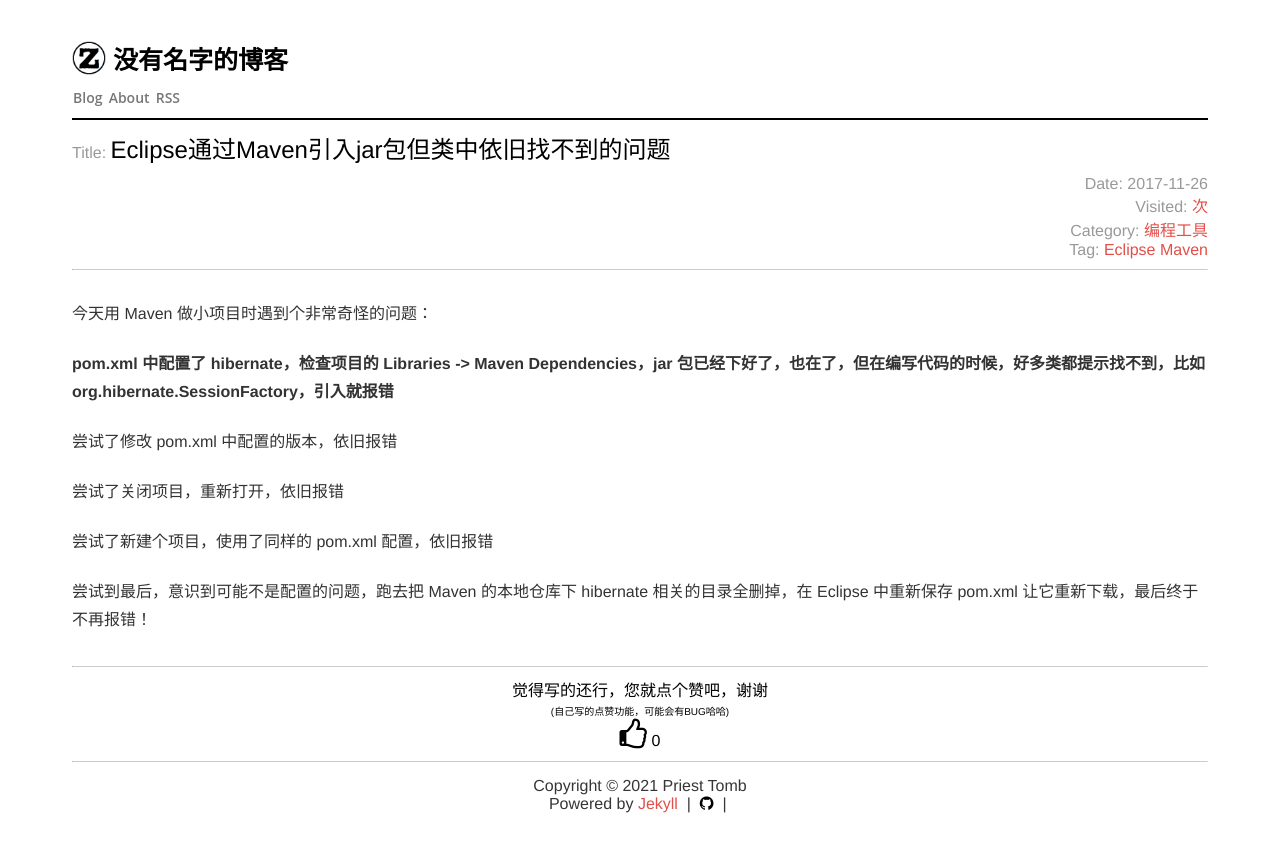
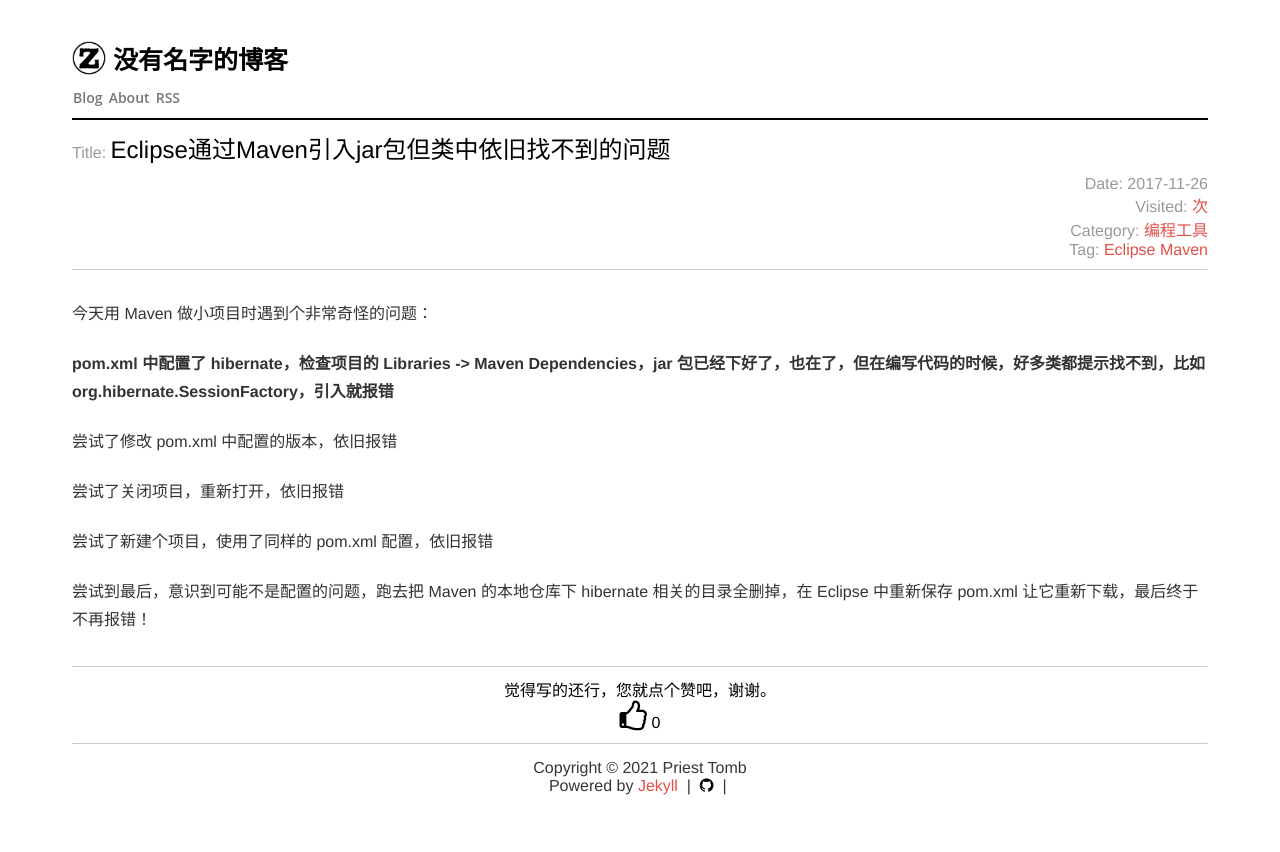
Before and after one commit to PriestTomb/PriestTomb.github.io, a Jekyll site: the page built from _posts/2017-11-26-Eclipse通过Maven引入jar包但类中依旧找不到的问题.md, in a window 1280 px wide. Shown: the top 852 px of the page. Built offline with Jekyll 4.4.1, drawn with Linux system fonts in a browser that asks for light colours; nearby versions of some CDN libraries; comment, search, counter and statistics services are not loaded.

Commit message:
修改点赞功能文字

```diff
--- a/_includes/post.html
+++ b/_includes/post.html
@@ -57,9 +57,7 @@
 
 <hr/>
 <div class='like-post'>
-    觉得写的还行，您就点个赞吧，谢谢
-    <br/>
-    <font size="1">(自己写的点赞功能，可能会有BUG哈哈)</font>
+    觉得写的还行，您就点个赞吧，谢谢。
     <br/>
     <a style="color:black;" id="likeBtn" onclick="likePost(1);">
       <i class="fa fa-thumbs-o-up fa-2x" aria-hidden="true"></i>
```
